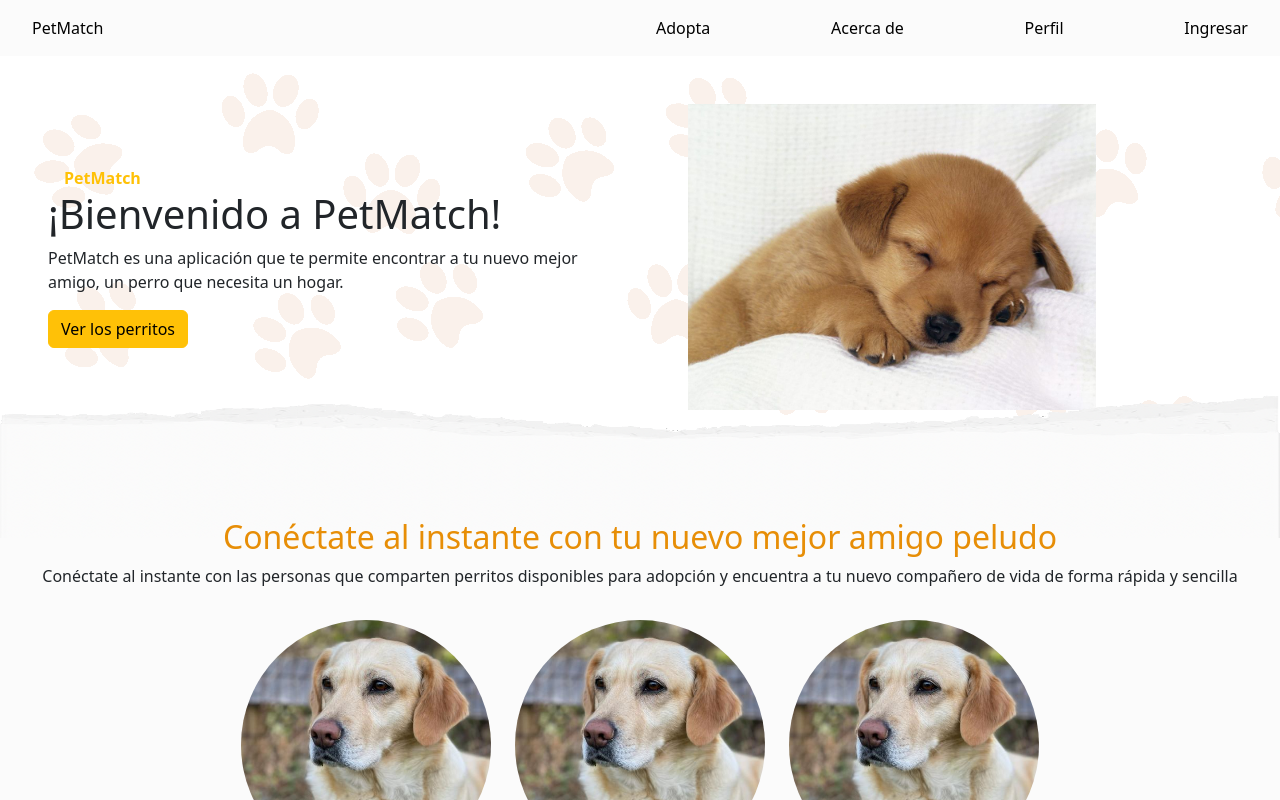
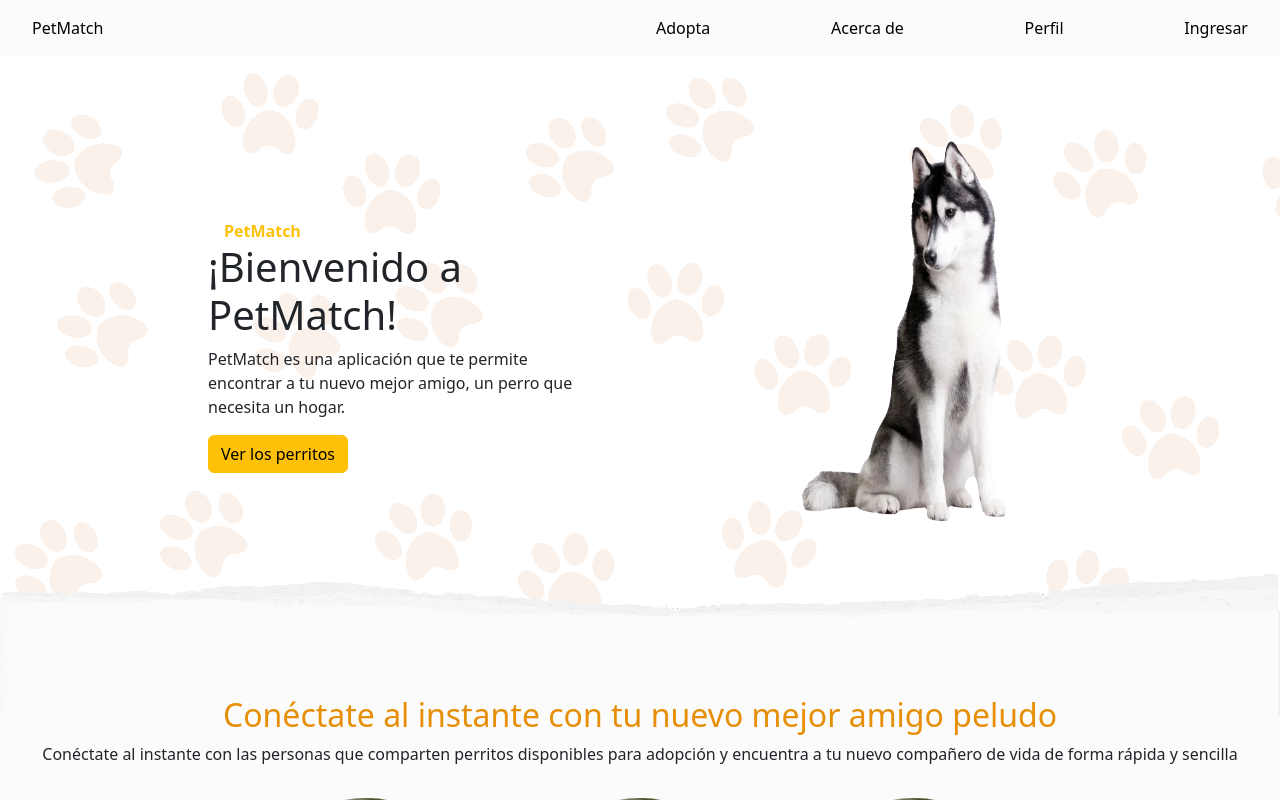
Before and after one commit to alber748/pet-match-front, a React (Vite) app: page / in a window 1280 px wide. Shown: the top 800 px of the page. Built offline with nearby package versions, Linux system fonts and the light colour scheme.

Commit message:
Banner adopta

```diff
--- a/src/app/Pages/Adopta/Adopta.tsx
+++ b/src/app/Pages/Adopta/Adopta.tsx
@@ -1,8 +1,16 @@
 import { CatalogoCompleto } from "./components/CatalogoCompleto"
 import { FilterPerritos } from "./components/FilterPerritos"
+import { BannerPages } from "./../../components/BannerPages"
+
+import Perro from "../../../assets/perro-adopta.png"
+
 export const Adopta = () => {
   return (
     <>
+    <BannerPages perritoImg={ Perro }
+      title="¡Encuentra tu compañero perfecto en PetMatch!"
+      text="Tú próximo amigo peludo está a solo un clic de distancia. En petMatch, simplificamos la adopción de mascotas. Encuentra a tu compañero perfecto de manera rápida y fácil."
+      />
       <FilterPerritos />
       <div className="mt-5">
         <CatalogoCompleto />
--- a/src/app/Pages/Adopta/components/FilterPerritos.tsx
+++ b/src/app/Pages/Adopta/components/FilterPerritos.tsx
@@ -1,18 +1,8 @@
 //Assets
-import Perro from "../../../../assets/perro-adopta.png"
 
 export const FilterPerritos = () => {
   return (
     <div className="mb-5">
-      <div className="d-flex flex-row-reverse container-xxl  bg-img-adopta">
-        <div>
-          <img src={Perro} alt="" />
-        </div>
-        <div className="d-flex flex-column justify-content-center banner-txt-adopta">
-          <span className=" mb-5">Encuentra tu compañero perfecto en PetMatch</span>
-          <p>Tú próximo amigo peludo está a solo un clic de distancia. En petMatch, simplificamos la adopción de mascotas. Encuentra a tu compañero perfecto de manera rápida y fácil.</p>
-        </div>
-      </div>
       <div className="container-xxl d-flex justify-content-start gap-5 pb-5 container-nav-adopta">
         <span>Filtrar tu búsqueda: </span>
         <select name="" id="" className="p-2">
--- a/src/app/Pages/Home/Home.tsx
+++ b/src/app/Pages/Home/Home.tsx
@@ -2,7 +2,7 @@
 import { BannerPages } from '../../components/BannerPages';
 
 // Assets
-import perritoImg from "../../../assets/perrito-home.jpeg";
+import perritoImg from "../../../assets/perrito-home.png";
 import separador from "../../../assets/recorte-seccion.png";
 import { CatalogoMin } from '../../components/CatalogoMin';
 import { PorqueEscogernos } from './components/PorqueEscogernos';
--- a/src/app/components/BannerPages.tsx
+++ b/src/app/components/BannerPages.tsx
@@ -3,7 +3,7 @@ import { Link } from "react-router-dom";
 
 interface BannerPagesProps {
   perritoImg: string;
-  separador: string;
+  separador?: string;
   title : string;
   text : string;
 }
@@ -12,7 +12,7 @@ export const BannerPages = ({ perritoImg, separador, title, text }: BannerPagesP
   return (
     <>
       <div className="banner-container z-0">
-        <div className="d-flex banner-home m-auto">
+        <div className="d-flex banner-home m-auto w-75 ">
           <div className="col-6 d-flex justify-content-center align-items-center flex-column p-5 text-start">
             <div className="w-100">
               <p className="text-warning mb-0 mx-3"><b>PetMatch</b></p>
@@ -21,14 +21,16 @@ export const BannerPages = ({ perritoImg, separador, title, text }: BannerPagesP
              <button className="btn btn-warning btn-link-a"><Link to={ "/adopta" }>Ver los perritos</Link></button>
             </div>
           </div>
-          <div className="col-6 p-5">
+          <div className="col-6 p-5 d-flex justify-content-end ">
             <img className="w-75" src={ perritoImg } alt="Perro" />
           </div>
         </div>
       </div>
-      <div className="separador">
+      {
+        separador ? (<div className="separador">
         <img src={ separador } alt="" className="img-separate" />
-      </div>
+      </div>) : (null)
+      }
     </>
   );
 };
--- a/src/index.css
+++ b/src/index.css
@@ -50,6 +50,7 @@ footer {
 .banner-home {
   width: 100%;
   max-width: 1400px;
+  min-height: 580px;
 }
 
 .mg--10 {
```
Also changed, not shown: src/assets/perrito-home.jpeg (deleted), src/assets/perrito-home.png (added).
